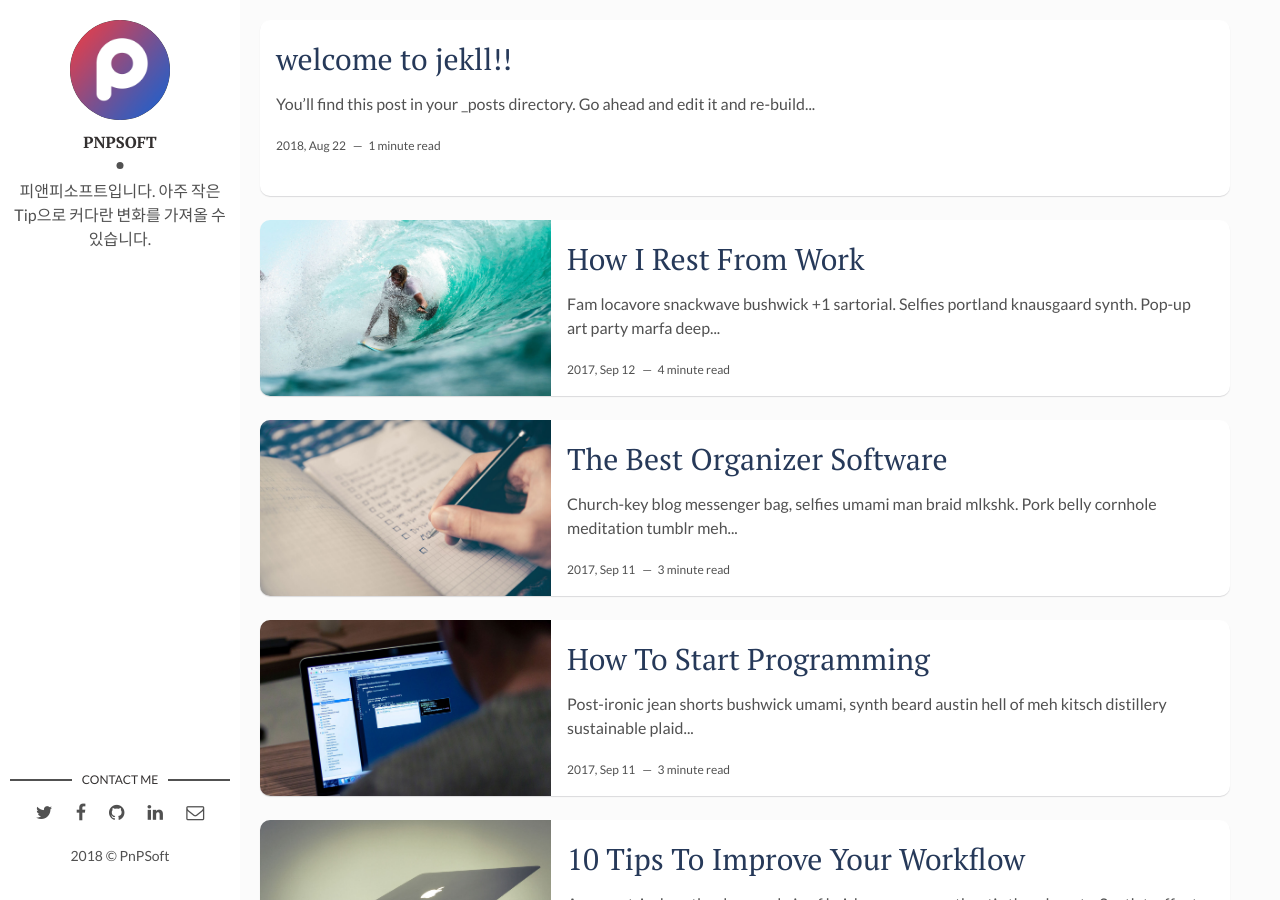
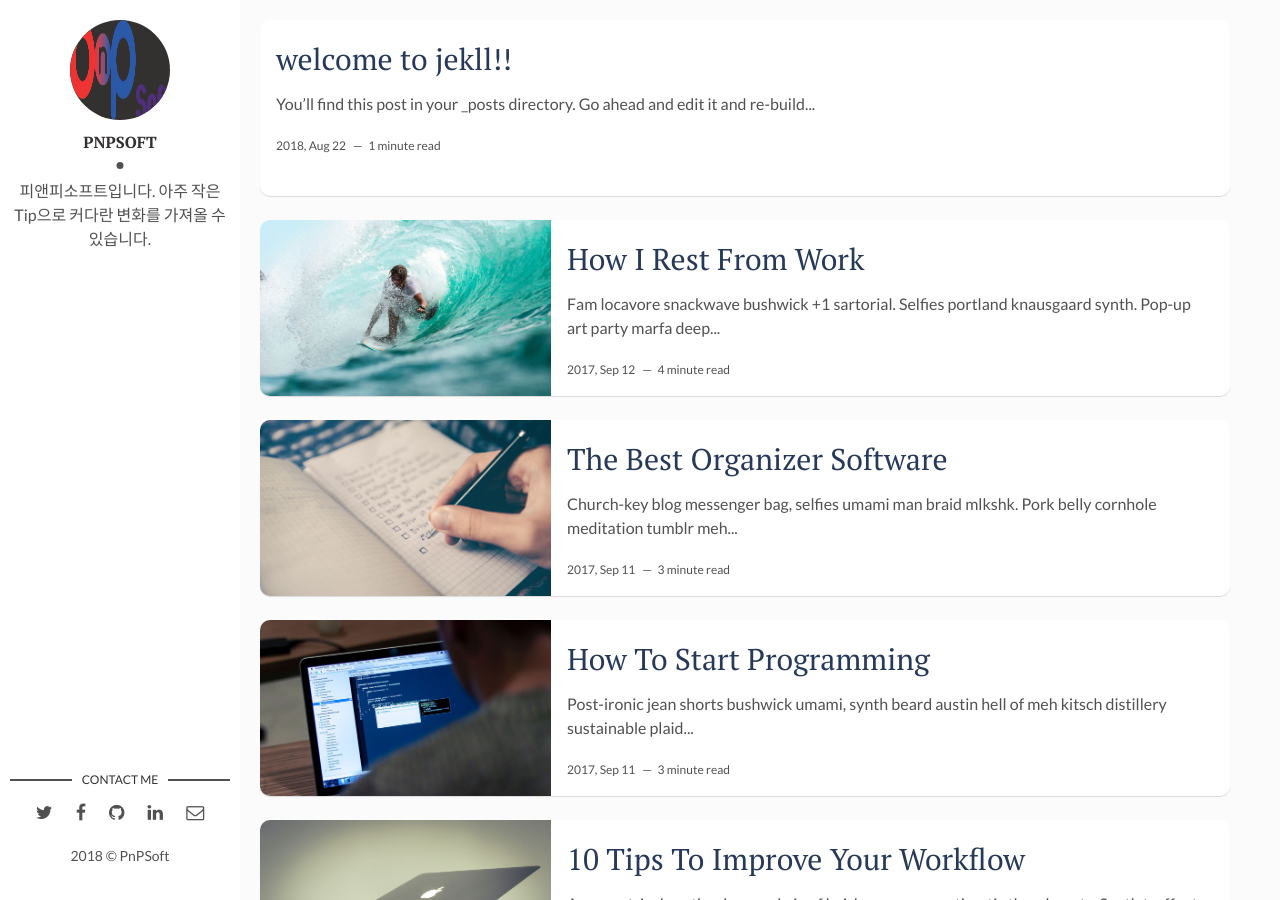
Before and after one commit to pnpsoft/pnpsoft.github.io, a Jekyll site: the page built from index.html, in a window 1280 px wide and 900 px high. Built offline with Jekyll 4.4.1, drawn with Linux system fonts in a browser that asks for light colours; the list of posts is cut into pages by our own code.

Commit message:
Update _config.yml

```diff
--- a/_config.yml
+++ b/_config.yml
@@ -10,7 +10,7 @@ site-twitter: #if your site has a twitter account, enter it here
 
 # Author Settings
 author: PnPSoft # add your name David Freeman
-author-img: pnpsoft.png # add your photo
+author-img: logo_soft.png # add your photo
 about-author: 피앤피소프트입니다. 아주 작은 Tip으로 커다란 변화를 가져올 수 있습니다. # add description
 social-twitter: # add your Twitter handle
 social-facebook: # add your Facebook handle
```
